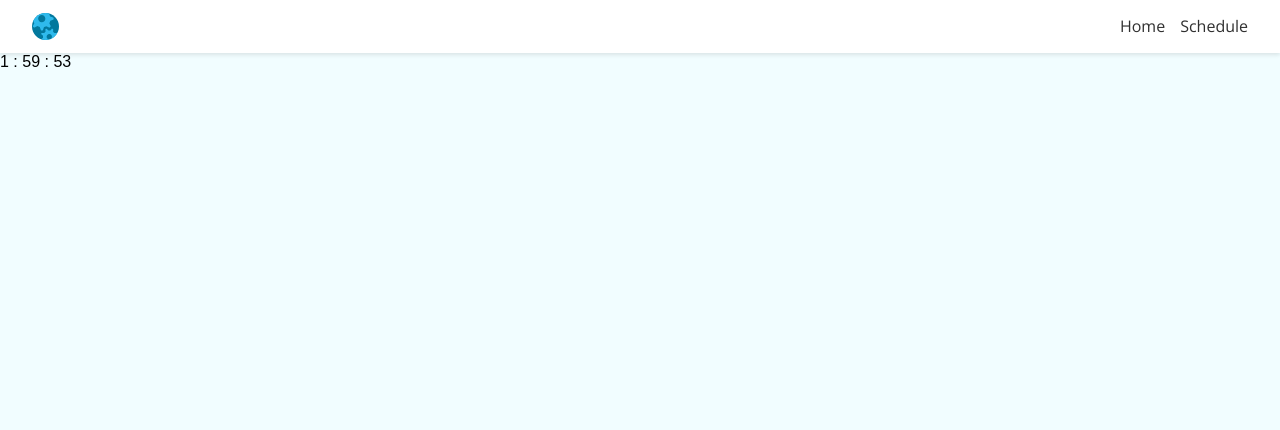
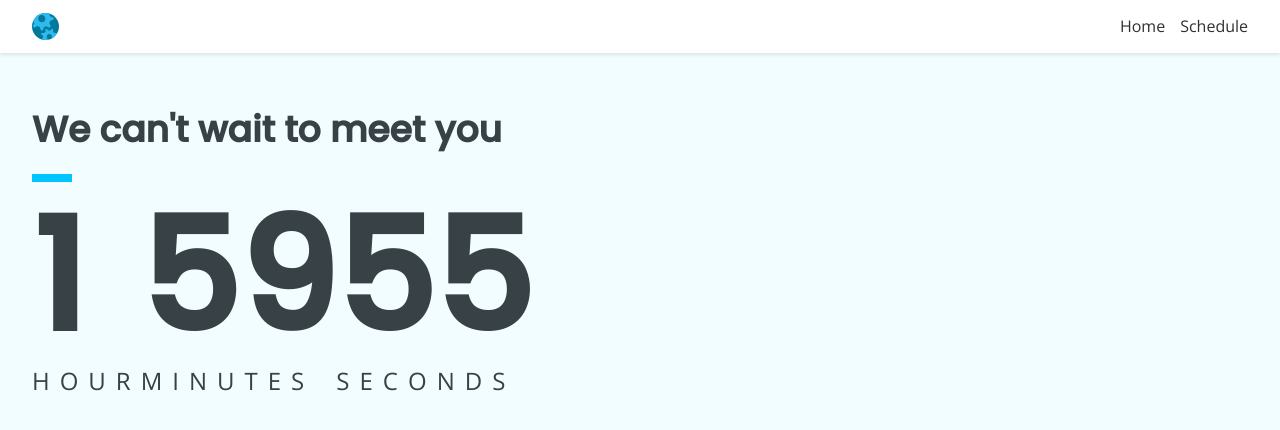
Before and after one commit to stanhuan/htn-frontend-challenge, a React (Create React App) app: page / in a window 1280 px wide. Shown: the top 430 px of the page. Built offline with nearby package versions, Linux system fonts and the light colour scheme.

Commit message:
Basic styling of the countdown page

```diff
--- a/src/App.css
+++ b/src/App.css
@@ -1,7 +1,3 @@
-.hoverEffect:hover {
-  opacity: 0.75;
-}
-
 a {
   font-family: 'Open Sans', Helvetica, sans-serif;
   color: #303030;
@@ -9,10 +5,47 @@ a {
   font-size: 16px;
 }
 
-.hoverEffect:hover {
-  opacity: 0.75;
+h1 {
+  font-family: 'Poppins', Arial, sans-serif;
+  font-weight: bold;
+  font-size: 36px;
+  color: #374146;
+}
+
+.big-emphasis {
+  font-family: 'Poppins', Arial, sans-serif;
+  font-weight: bold;
+  font-size: 12vw;
+  color: #374146;
+  margin: 0;
+}
+
+.kicker {
+  font-family: 'Open Sans', Helvetica, sans-serif;
+  font-weight: normal;
+  text-transform: uppercase;
+  letter-spacing: 10px;
+  font-size: 24px;
+  color: #374146;
+  margin: 0;
 }
 
 html {
   background-color: #f1fdff;
 }
+
+main {
+  padding: 2em 2em;
+}
+
+.hover-effect:hover {
+  opacity: 0.75;
+}
+
+.accent-seperator {
+  height: 0.5em;
+  width: 2.5em;
+  background-color: #00c4ff;
+  border: none;
+  margin-left: 0;
+}
--- a/src/App.scss
+++ b/src/App.scss
@@ -1,5 +1,6 @@
 // Import partials.
 @import
   "styles/typography.scss",
-  "styles/layout.scss"
+  "styles/layout.scss",
+  "styles/util.scss"
 ;
--- a/src/Countdown/index.js
+++ b/src/Countdown/index.js
@@ -1,4 +1,5 @@
 import React, { Component } from 'react';
+import Digit from '../Digit';
 
 class Countdown extends Component {
   constructor(props) {
@@ -45,9 +46,11 @@ class Countdown extends Component {
 
     return (
       <div>
-        <span>{time['hour']} : </span>
-        <span>{time['minute']} : </span>
-        <span>{time['second']}</span>
+        <h1>We can't wait to meet you</h1>
+        <hr className="accent-seperator" />
+        {Object.keys(time).map(key => (
+          <Digit key={key} denomination={key} value={time[key]} />
+        ))}
       </div>
     );
   }
--- /dev/null
+++ b/src/Digit/digit.scss
@@ -0,0 +1,3 @@
+.digit {
+  display: inline-block;
+}
--- /dev/null
+++ b/src/Digit/index.js
@@ -0,0 +1,22 @@
+import React, { Component } from 'react';
+import gear from '../gear.svg';
+import './digit.css';
+
+class Digit extends Component {
+  render() {
+    let denomination = this.props.denomination;
+    if (this.props.value > 1) {
+      denomination = this.props.denomination.concat('s');
+    }
+
+    return (
+      <div className="digit">
+        <p className="big-emphasis">{this.props.value}</p>
+        <p className="kicker">{denomination}</p>
+        {/*<img src={gear} alt=''/>*/}
+      </div>
+    );
+  }
+}
+
+export default Digit;
--- a/src/Header/index.js
+++ b/src/Header/index.js
@@ -7,15 +7,15 @@ class Header extends Component {
   render() {
     return (
       <nav>
-        <img className="hoverEffect" src={logo} alt="Logo" />
+        <img className="hover-effect" src={logo} alt="Logo" />
         <ul>
           <li>
-            <Link className="hoverEffect" to="/">
+            <Link className="hover-effect" to="/">
               Home
             </Link>
           </li>
           <li>
-            <Link className="hoverEffect" to="/schedule">
+            <Link className="hover-effect" to="/schedule">
               Schedule
             </Link>
           </li>
--- a/src/styles/layout.scss
+++ b/src/styles/layout.scss
@@ -3,3 +3,7 @@
 html {
   background-color: $hero-bg-color;
 }
+
+main {
+  padding: 2em 2em;
+}
--- a/src/styles/shared.scss
+++ b/src/styles/shared.scss
@@ -20,7 +20,7 @@ $box-shadow:        0 2px 4px rgba(0,0,0,0.1);
 
 $spacing-unit:      15px !default;
 
-$h1-font-szie:      36px;
+$h1-font-size:      36px;
 $h2-font-size:      24px;
 $body-font-size:    18px;
 $field-font-size:   16px;
@@ -55,7 +55,3 @@ $bp-xl:            1200px !default;
     @content;
   }
 }
-
-.hoverEffect:hover {
-  opacity: 0.75;
-}
--- a/src/styles/typography.scss
+++ b/src/styles/typography.scss
@@ -6,3 +6,28 @@ a {
   text-decoration: none;
   font-size: $field-font-size;
 }
+
+h1 {
+  font-family: $main-font-family;
+  font-weight: bold;
+  font-size: $h1-font-size;
+  color: $title-color;
+}
+
+.big-emphasis {
+  font-family: $main-font-family;
+  font-weight: bold;
+  font-size: 12vw;
+  color: $title-color;
+  margin: 0;
+}
+
+.kicker {
+  font-family: $alt-font-family;
+  font-weight: normal;
+  text-transform: uppercase;
+  letter-spacing: 10px;
+  font-size: $h2-font-size;
+  color: $title-color;
+  margin: 0;
+}
--- /dev/null
+++ b/src/styles/util.scss
@@ -0,0 +1,13 @@
+@import 'shared.scss';
+
+.hover-effect:hover {
+  opacity: 0.75;
+}
+
+.accent-seperator {
+  height: 0.5em;
+  width: 2.5em;
+  background-color: $accent-color;
+  border: none;
+  margin-left: 0;
+}
```
Also changed, not shown: src/gear.svg (added).
